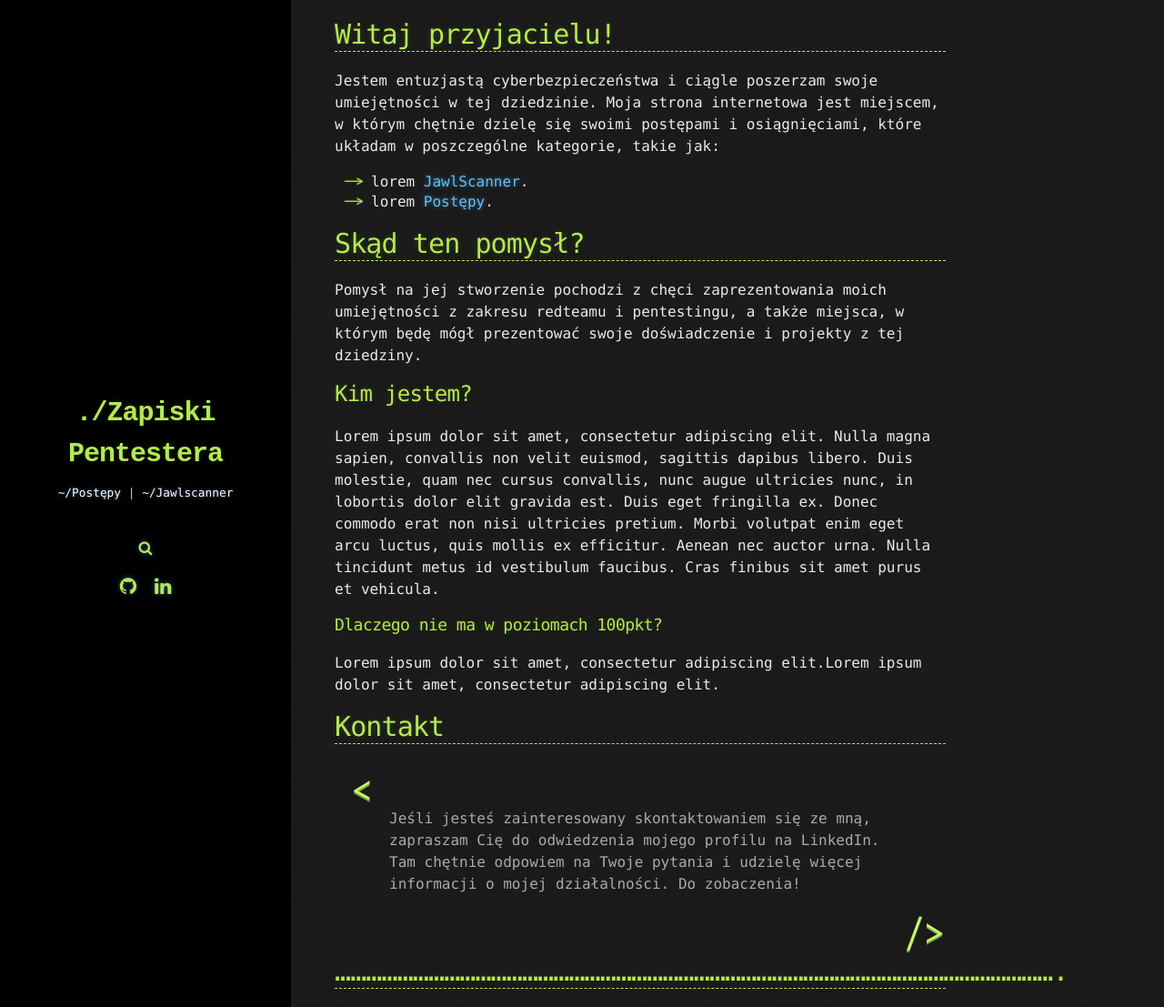
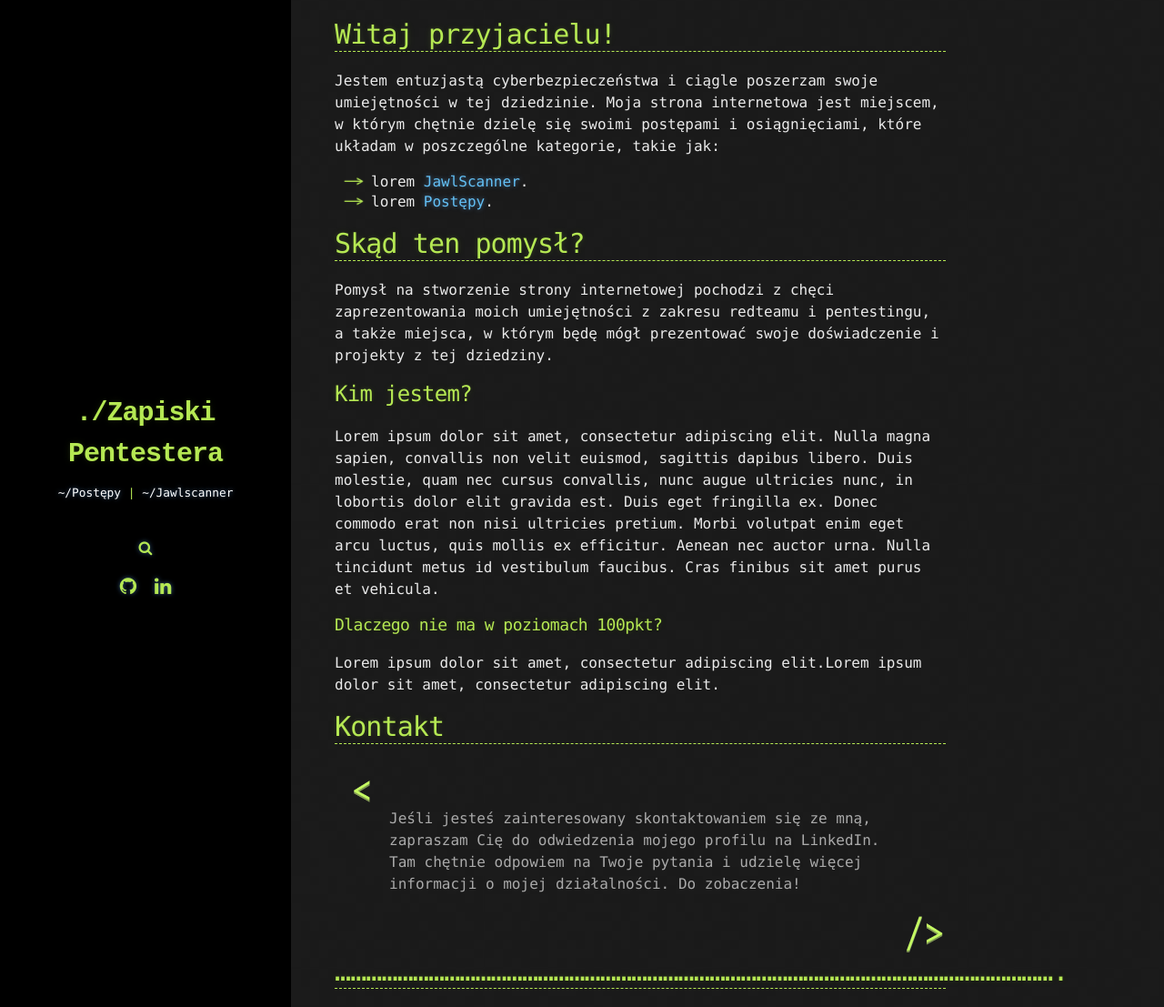
Before and after one commit to Cyberjali/Cyberjali.github.io, a Jekyll site: the page built from _pages/index.md, in a window 1280 px wide and 1107 px high. Shown: the whole window at 91% size. Built offline with Jekyll 4.4.1, drawn with Linux system fonts in a browser that asks for light colours; comment, search, counter and statistics services are not loaded.

Commit message:
Update index.md

```diff
--- a/_pages/index.md
+++ b/_pages/index.md
@@ -13,7 +13,7 @@ Jestem entuzjastą cyberbezpieczeństwa i ciągle poszerzam swoje umiejętności
 
 # Skąd ten pomysł?
 
-Pomysł na jej stworzenie pochodzi z chęci zaprezentowania moich umiejętności z zakresu redteamu i pentestingu, a także miejsca, w którym będę mógł prezentować swoje doświadczenie i projekty z tej dziedziny.
+Pomysł na  stworzenie strony internetowej pochodzi z chęci zaprezentowania moich umiejętności z zakresu redteamu i pentestingu, a także miejsca, w którym będę mógł prezentować swoje doświadczenie i projekty z tej dziedziny.
 
 ## Kim jestem?
 
```
